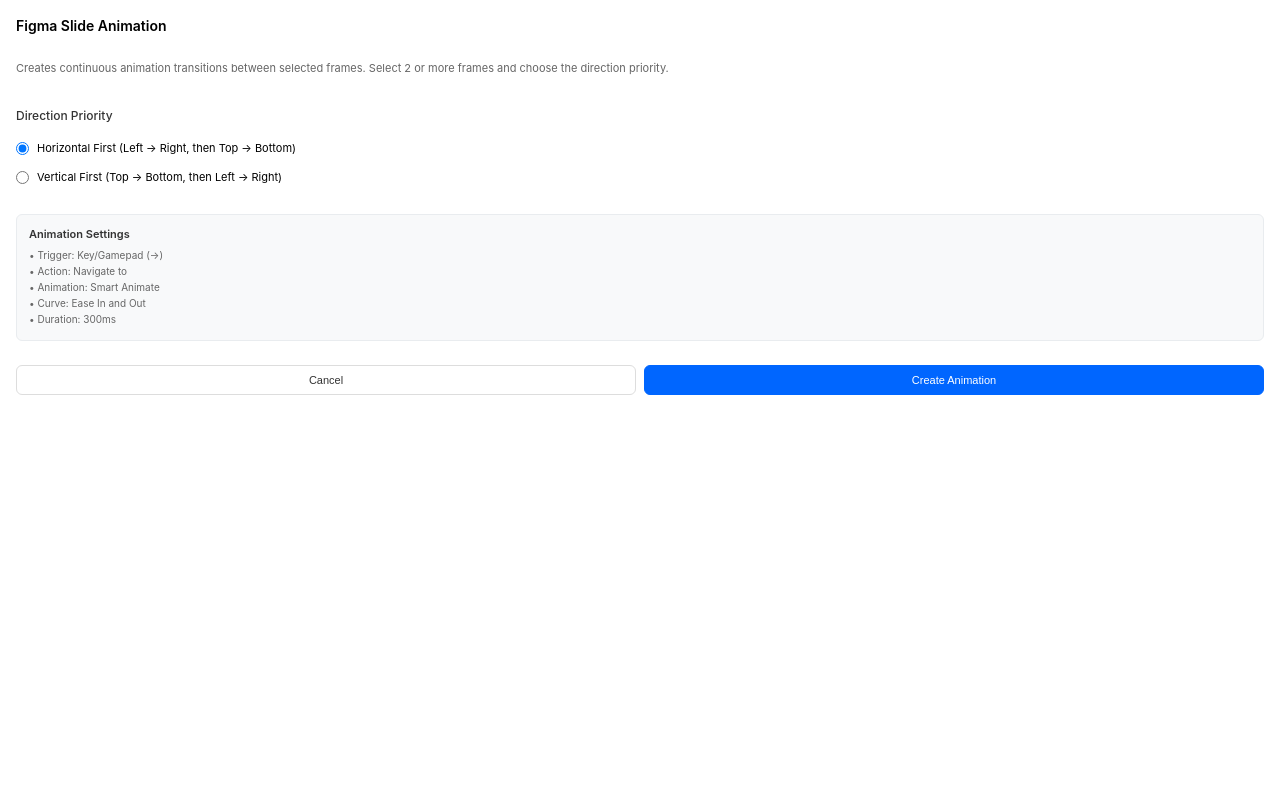
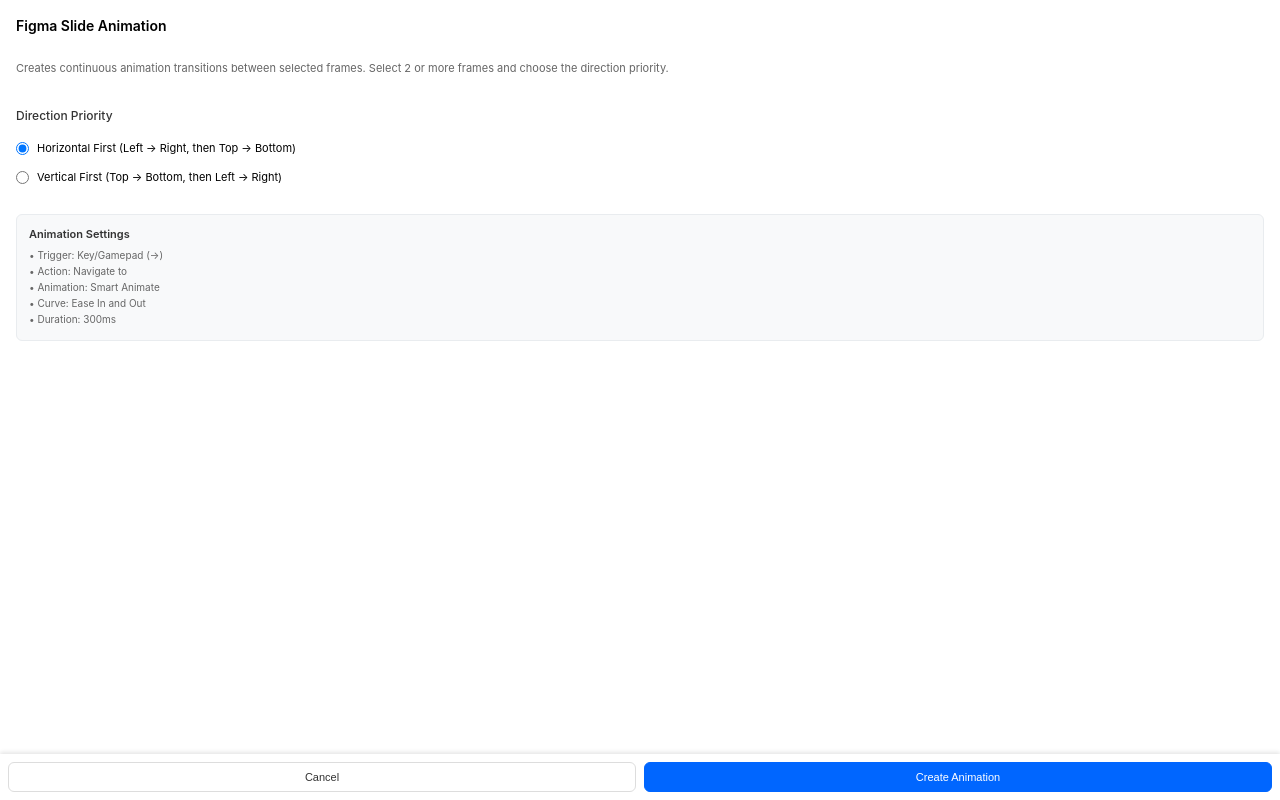
Before and after one commit to chnotchy/figma-slide-animation, a website: page ui.html in a window 1280 px wide. Drawn offline with Linux system fonts and the light colour scheme.

Commit message:
Add padding to container and style button group for fixed positioning

```diff
--- a/ui.html
+++ b/ui.html
@@ -18,6 +18,7 @@
       display: flex;
       flex-direction: column;
       gap: 16px;
+      padding-bottom: 56px;
     }
 
     .title {
@@ -81,6 +82,13 @@
       display: flex;
       gap: 8px;
       margin-top: 8px;
+      position: fixed;
+      bottom: 0;
+      left: 0;
+      right: 0;
+      background: white;
+      padding: 8px;
+      box-shadow: 0 -2px 4px rgba(0, 0, 0, 0.1);
     }
 
     .button {
```
